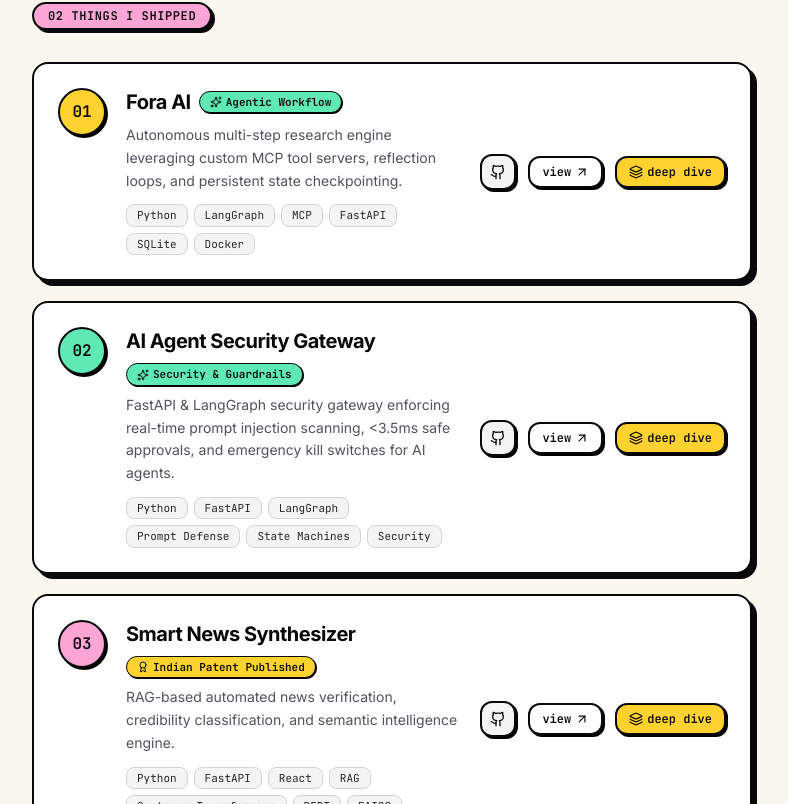
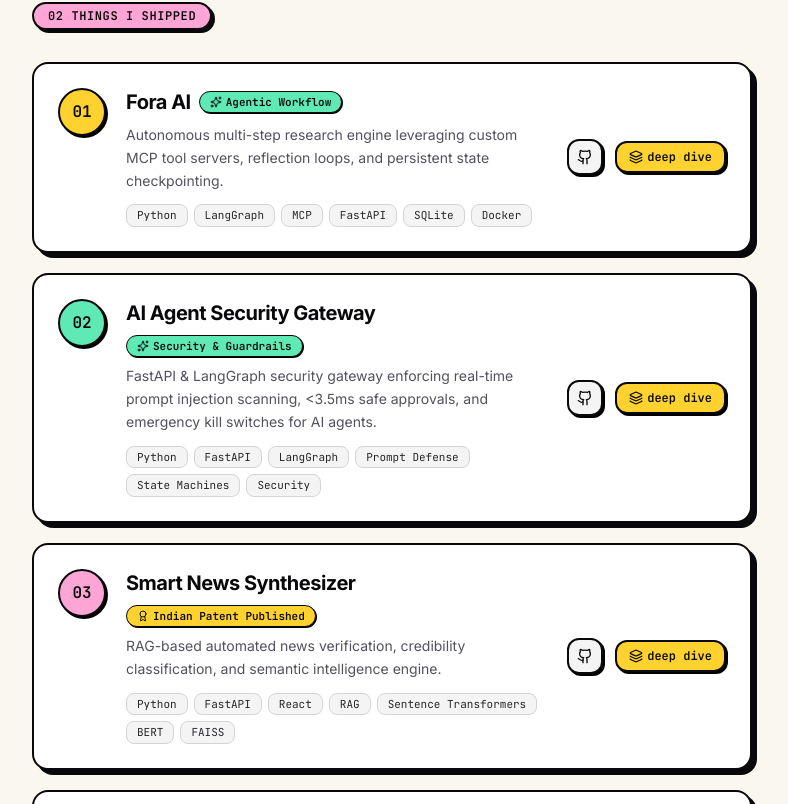
Before and after one commit to ameeshmith/portfolioameesh, a React (Vite) app: page / in a window 1280 px wide. Shown: the part 1756-2560 px from the top of the page, without its empty margins (248-1036 px from the left). Built offline with nearby package versions, Linux system fonts and the light colour scheme.

Commit message:
Remove view button from project cards

```diff
--- a/src/components/Projects.tsx
+++ b/src/components/Projects.tsx
@@ -8,7 +8,6 @@ import {
   Cpu,
   CheckCircle2,
   X,
-  ArrowUpRight,
 } from 'lucide-react';
 import { GithubIcon } from './icons';
 
@@ -103,18 +102,6 @@ export const Projects: React.FC = () => {
                 >
                   <GithubIcon className="w-4 h-4" />
                 </a>
-
-                {project.demoUrl && (
-                  <a
-                    href={project.demoUrl}
-                    target="_blank"
-                    rel="noopener noreferrer"
-                    className="inline-flex items-center gap-1 px-3 py-1.5 rounded-xl border-2 border-zinc-950 dark:border-zinc-700 bg-white dark:bg-zinc-800 text-zinc-950 dark:text-zinc-100 text-xs font-bold font-mono shadow-[2px_2px_0px_0px_#000] hover:translate-x-0.5 hover:translate-y-0.5 hover:shadow-none transition-all"
-                  >
-                    <span>view</span>
-                    <ArrowUpRight className="w-3.5 h-3.5" />
-                  </a>
-                )}
 
                 <button
                   id={`deep-dive-${project.id}`}
```
